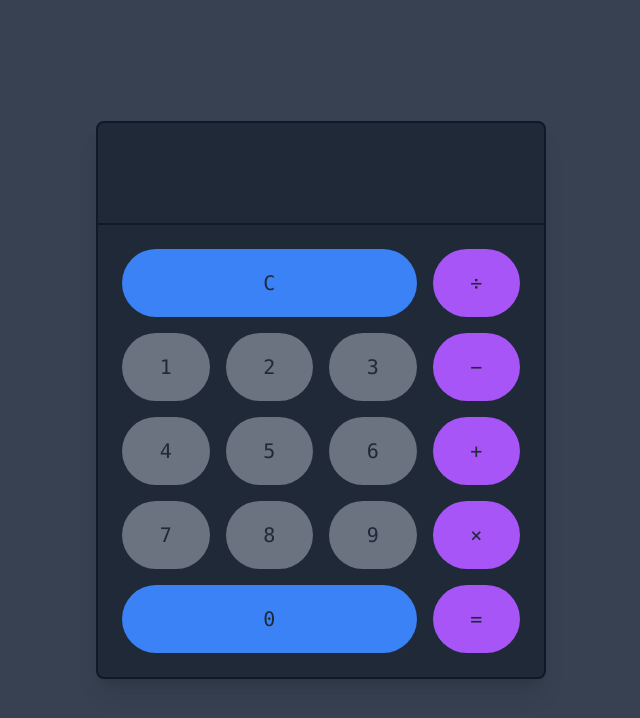
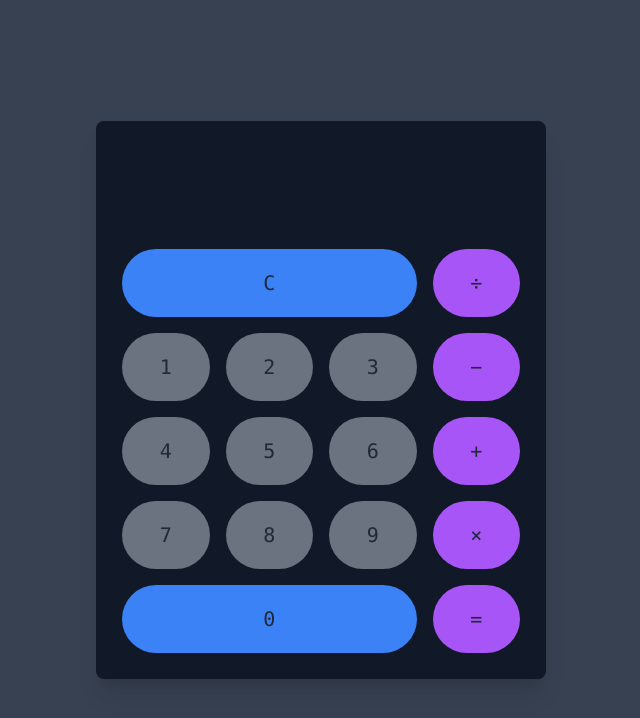
Before and after one commit to gideon211/calculator, a plain HTML site: page index.html in a window 1280 px wide. Shown: the whole page, without its empty margins (319-959 px from the left). Drawn offline with nearby package versions, Linux system fonts and the light colour scheme.

Commit message:
Update index.html

```diff
--- a/index.html
+++ b/index.html
@@ -8,7 +8,7 @@
 </head>
 <body class="min-h-screen bg-gray-700 flex items-center justify-center font-mono">
 <div>
-  <div class="bg-gray-800 border-2 border-gray-900 shadow-xl rounded-lg">
+  <div class="bg-gray-900 border-2 border-gray-900 shadow-xl rounded-lg">
     <form class="border-b-2 border-gray-900">
       <input type="number" class="bg-transparent p-8 text-3xl outline-none focus:bg-gray-700 rounded-t-lg text-white">
     </form>
```
